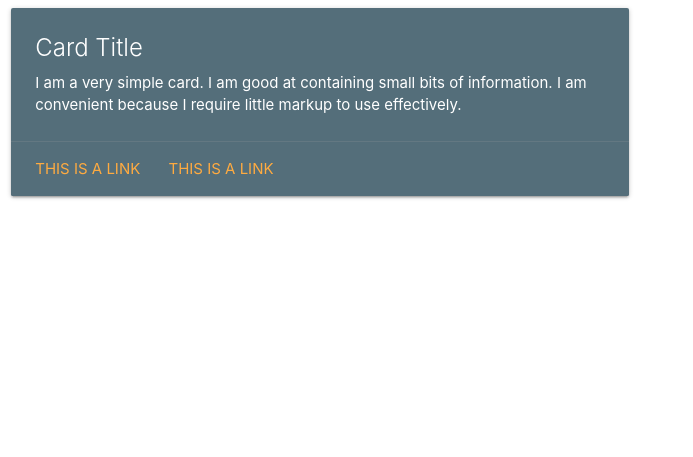
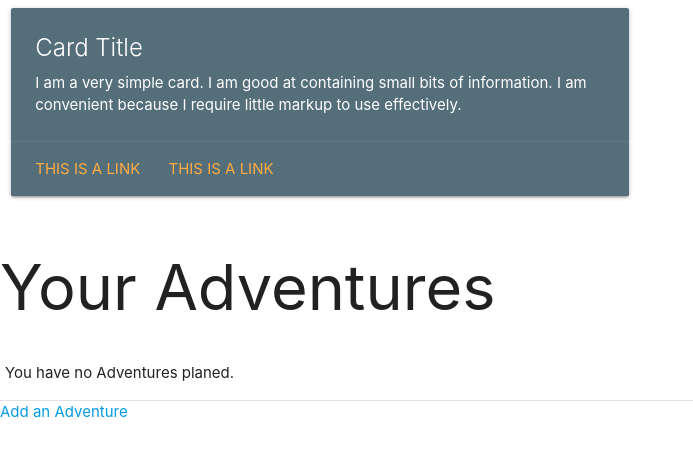
Before and after one commit to Jesdah/ganga_travel, a Django app: template templates/index.html in a window 1280 px wide. Shown: the top 457 px of the page, without its empty margins (0-693 px from the left). Run offline with Django 4.2, Linux system fonts and the light colour scheme; the template is opened without the code that fills it, so the values that code supplies are empty.

Commit message:
add paths to add, edit and delete_adventure

```diff
--- a/ganga_travel/urls.py
+++ b/ganga_travel/urls.py
@@ -21,7 +21,10 @@ from blog import views
 
 urlpatterns = [
     path('admin/', admin.site.urls),
-    path("", views.AdventureList, name="get_adventure_list"),
+    path("", views.get_adventure_list, name="get_adventure_list"),
+    path('add', views.add_adventure, name='add'),
+    path('edit/<adventure_id>', views.edit_adventure, name = 'edit'),
+    path('delete/<adventure_id>', views.delete_adventure, name='delete'),
     path('summernote/', include('django_summernote.urls')),
     path("accounts/", include("allauth.urls")),
 ]
--- a/templates/index.html
+++ b/templates/index.html
@@ -1,22 +1,28 @@
 {% extends "base.html" %}
 
 {% block content %}
-{% for adventure in adventure_list %}
-<h3>{{ adventure.name }}</h3>
-{% endfor %}
-{% for post in post_list %}
-<h3>{{ post.title }}</h3>
-<p>{{ post.content }}</p>
-<p>{{ post.updated_on}}</p>
-<p>{{ post.created_on }}</p>
-<p>{{ post.author }}</p>
-{{ post.likes }}
-<button id="edit">Edit</button>
-<button id="delete">Delete</button>
-{% endfor %}
+<h1>Your Adventures</h1>
+<table>
+    {% for adventure in adventures %}
+        <tr>
+            <td>
+            {{ adventure.name }}
+            {{ adventure.date }}
+            </td>
+            <td>
+                <a href="/edit/{{ adventure.id }}">
+                <button>Edit</button></td>
+                </a>
+            <td>
+                <a href="/delete/{{ adventure.id }}">
+                    <button>Delete</button></td>
+                </a>
+            </td>
+        </tr>
+        {% empty %}
+        <tr><td>You have no Adventures planed.</td></tr>
 
-<!-- {% for comment in comments_list %}
-<h5>{{ comment.post }}</h5>
-{% endfor %} -->
-
+    {% endfor %}
+</table>
+<a href="/add">Add an Adventure</a>
 {% endblock %}
```
Also changed, not shown: blog/urls.py (+4 -4 lines), blog/views.py (+41 -41 lines), templates/edit_adventure.html (added).
